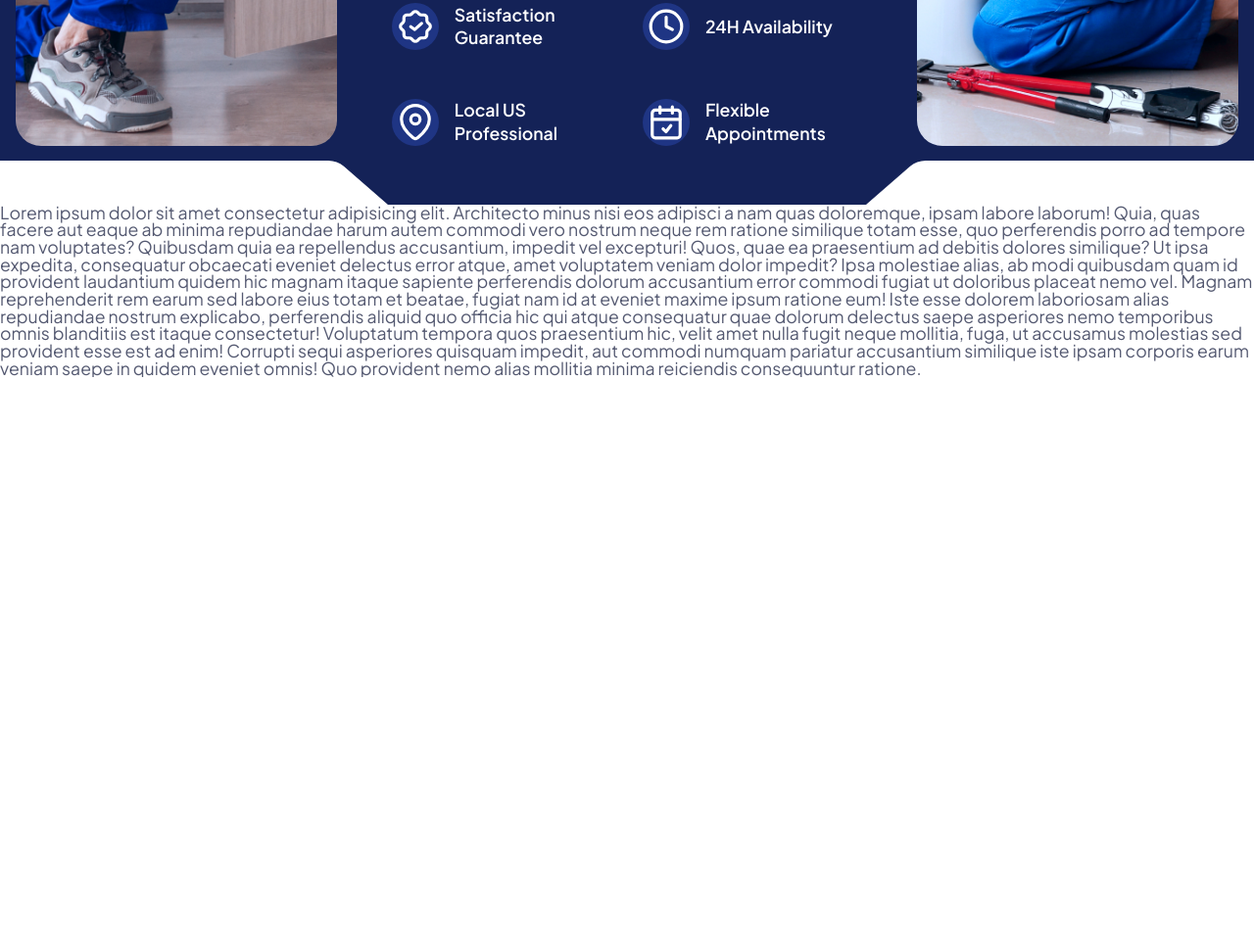
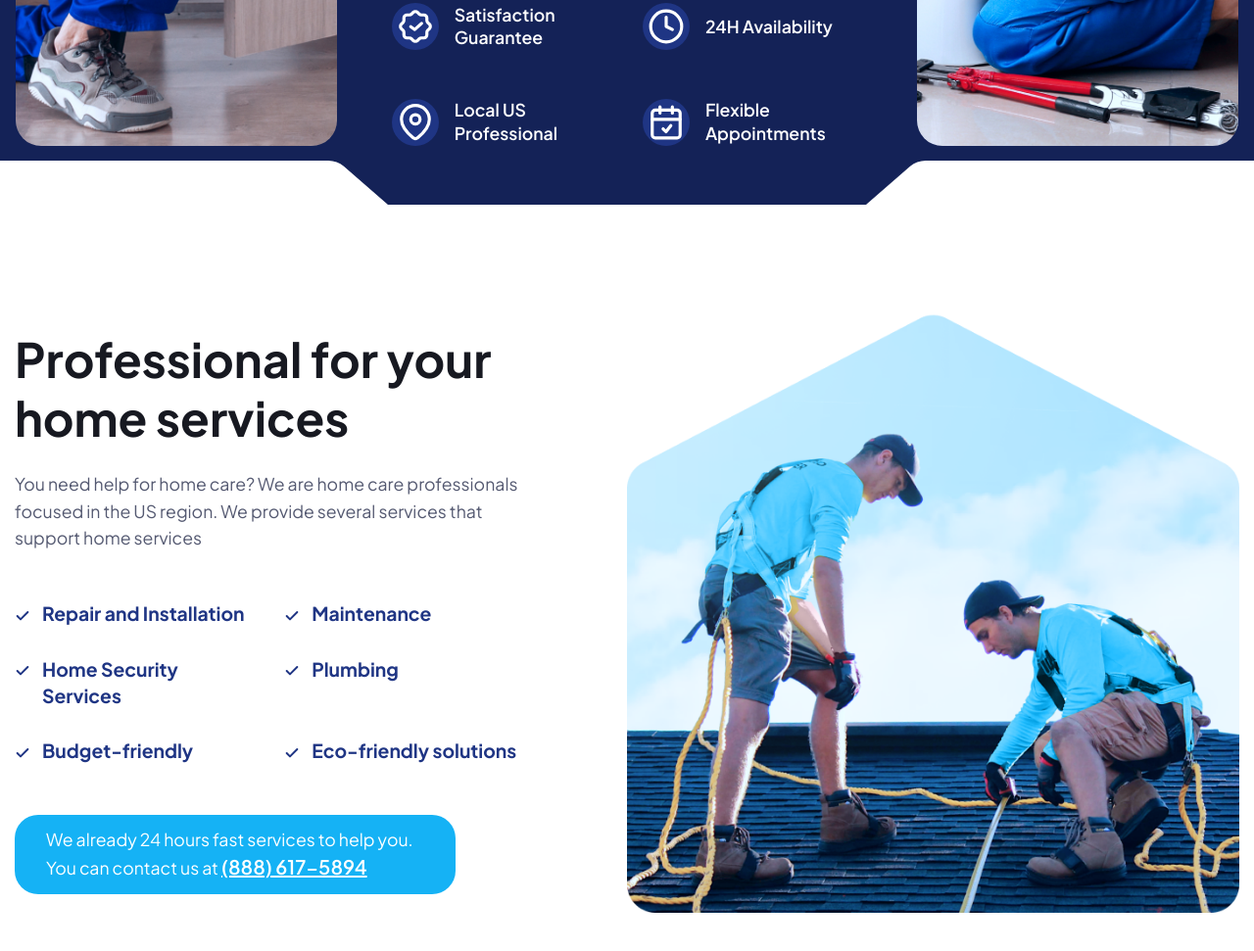
Before and after one commit to DmitryDavidyuk/HomePro, a website built with webpack: page src/index.html in a window 1280 px wide. Shown: the part 710-1681 px from the top of the page at 98% size. Before the commit the page ends 1095 px from the top, so only its background shows below. Built offline with nearby package versions, Linux system fonts and the light colour scheme; files whose address does not match are found by name.

Commit message:
section about

```diff
--- a/src/index.html
+++ b/src/index.html
@@ -60,24 +60,35 @@
           </div>
           <div class="hero__image-ibg"><img src="@img/hero/image-right.jpg" alt="image" /></div>
         </section>
-        <section>
-          Lorem ipsum dolor sit amet consectetur adipisicing elit. Architecto minus nisi eos
-          adipisci a nam quas doloremque, ipsam labore laborum! Quia, quas facere aut eaque ab
-          minima repudiandae harum autem commodi vero nostrum neque rem ratione similique totam
-          esse, quo perferendis porro ad tempore nam voluptates? Quibusdam quia ea repellendus
-          accusantium, impedit vel excepturi! Quos, quae ea praesentium ad debitis dolores
-          similique? Ut ipsa expedita, consequatur obcaecati eveniet delectus error atque, amet
-          voluptatem veniam dolor impedit? Ipsa molestiae alias, ab modi quibusdam quam id provident
-          laudantium quidem hic magnam itaque sapiente perferendis dolorum accusantium error commodi
-          fugiat ut doloribus placeat nemo vel. Magnam reprehenderit rem earum sed labore eius totam
-          et beatae, fugiat nam id at eveniet maxime ipsum ratione eum! Iste esse dolorem laboriosam
-          alias repudiandae nostrum explicabo, perferendis aliquid quo officia hic qui atque
-          consequatur quae dolorum delectus saepe asperiores nemo temporibus omnis blanditiis est
-          itaque consectetur! Voluptatum tempora quos praesentium hic, velit amet nulla fugit neque
-          mollitia, fuga, ut accusamus molestias sed provident esse est ad enim! Corrupti sequi
-          asperiores quisquam impedit, aut commodi numquam pariatur accusantium similique iste ipsam
-          corporis earum veniam saepe in quidem eveniet omnis! Quo provident nemo alias mollitia
-          minima reiciendis consequuntur ratione.
+        <section class="about">
+          <div class="about__container">
+            <div class="about__body">
+              <div class="about__bolck-header bolck-header">
+                <h2 class="bolck-header__title">Professional for your home services</h2>
+                <div class="bolck-header__text">
+                  <p>
+                    You need help for home care? We are home care professionals focused in the US
+                    region. We provide several services that support home services
+                  </p>
+                </div>
+              </div>
+              <ul class="about__items">
+                <li class="about__item">Repair and Installation</li>
+                <li class="about__item">Maintenance</li>
+                <li class="about__item">Home Security Services</li>
+                <li class="about__item">Plumbing</li>
+                <li class="about__item">Budget-friendly</li>
+                <li class="about__item">Eco-friendly solutions</li>
+              </ul>
+              <div class="about__info">
+                We already 24 hours fast services to help you. You can contact us at
+                <a href="tel:8886175894">(888) 617-5894</a>
+              </div>
+            </div>
+            <div class="about__image">
+              <img src="@img/about/Image.png" alt="Two men on the roof" />
+            </div>
+          </div>
         </section>
       </main>
       @@include('html/_footer.htm',{})
--- a/src/scss/home.scss
+++ b/src/scss/home.scss
@@ -175,3 +175,80 @@
 }
 
 //====================================================================================================
+
+.about {
+  @include adaptiveValue("padding-top", 123, 40);
+  @include adaptiveValue("padding-bottom", 64, 40);
+  // .about__container
+  &__container {
+    display: grid;
+    row-gap: toRem(30);
+    grid-template-columns: repeat(2, 1fr);
+    align-items: center;
+    @media (max-width: $tablet) {
+      grid-template-columns: auto;
+    }
+  }
+  // .about__body
+  &__body {
+    @include adaptiveValue("padding-right", 159, 20, 2, $containerWidth, 991.98);
+  }
+  // .about__bolck-header
+  &__bolck-header {
+    &:not(:last-child) {
+      @include adaptiveValue("margin-bottom", 54, 30);
+    }
+  }
+  // .about__items
+  &__items {
+    display: grid;
+    @include adaptiveValue("gap", 32, 15);
+    grid-template-columns: repeat(2, 1fr);
+    &:not(:last-child) {
+      @include adaptiveValue("margin-bottom", 56, 30);
+    }
+    @media (max-width: em(540)) {
+      grid-template-columns: auto;
+    }
+  }
+  // .about__item
+  &__item {
+    background: url("@img/icons/check-dark.svg") 0 em(10, 25) no-repeat;
+    padding-left: toRem(28);
+    @include adaptiveValue("font-size", 20, 16);
+    font-weight: 700;
+    color: $bgColorSemi;
+    line-height: 1.4;
+  }
+  // .about__info
+  &__info {
+    border-radius: toRem(24);
+    background-color: $bgColorLite;
+    padding: toRem(12) toRem(32);
+    color: #fff;
+    line-height: 155.555556%; /* 28/18 */
+    a {
+      white-space: nowrap;
+      font-size: toRem(20);
+      font-weight: 600;
+      text-decoration: underline;
+    }
+    @media (min-width: $tablet) {
+      max-width: toRem(450);
+    }
+  }
+  // .about__image
+  &__image {
+    img {
+      width: 100%;
+    }
+  }
+}
+.bolck-header {
+  // .bolck-header__title
+  &__title {
+  }
+  // .bolck-header__text
+  &__text {
+  }
+}
```
Also changed, not shown: src/img/about/Image.png (added), src/img/icons/check-dark.svg (added).
